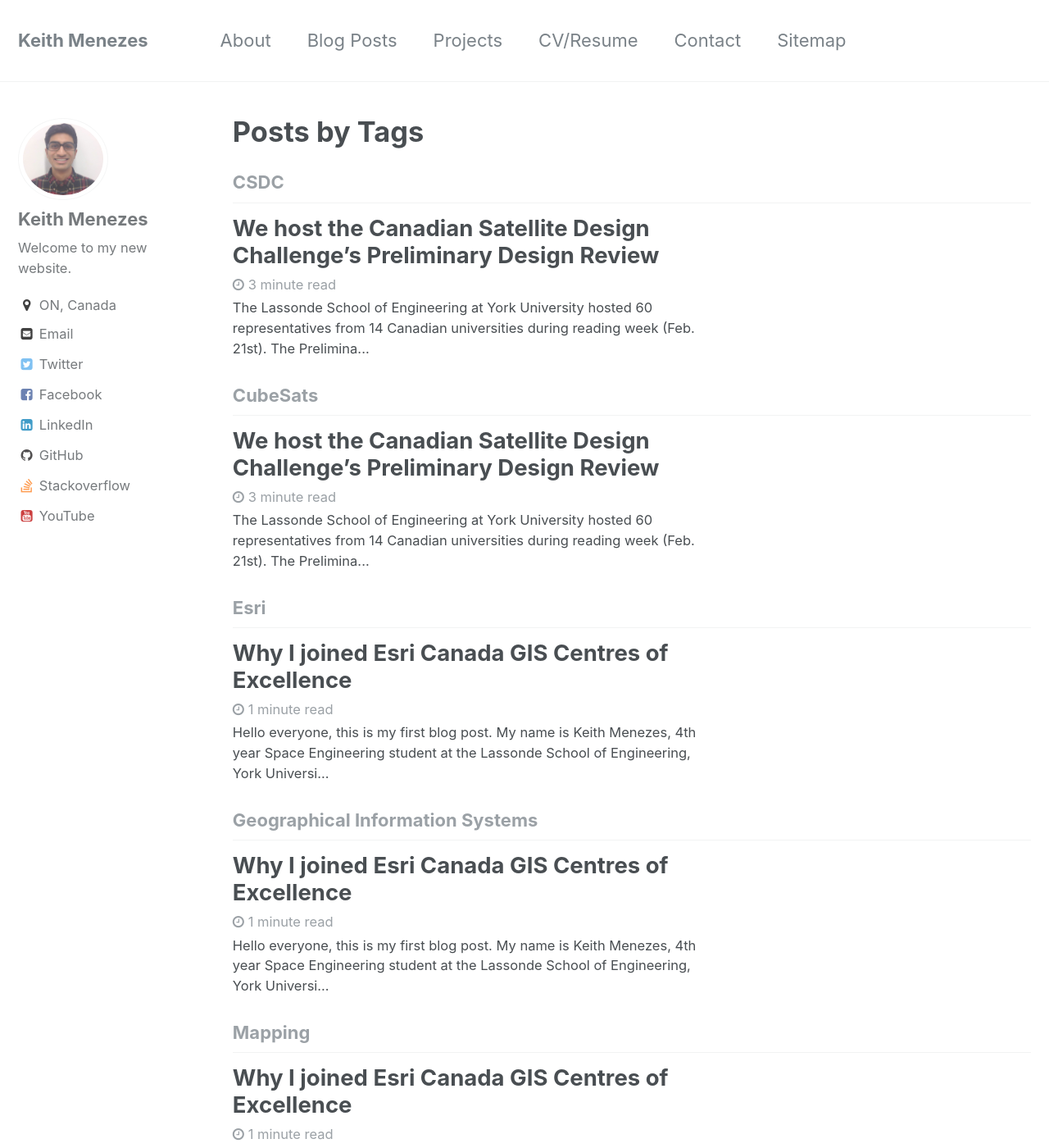
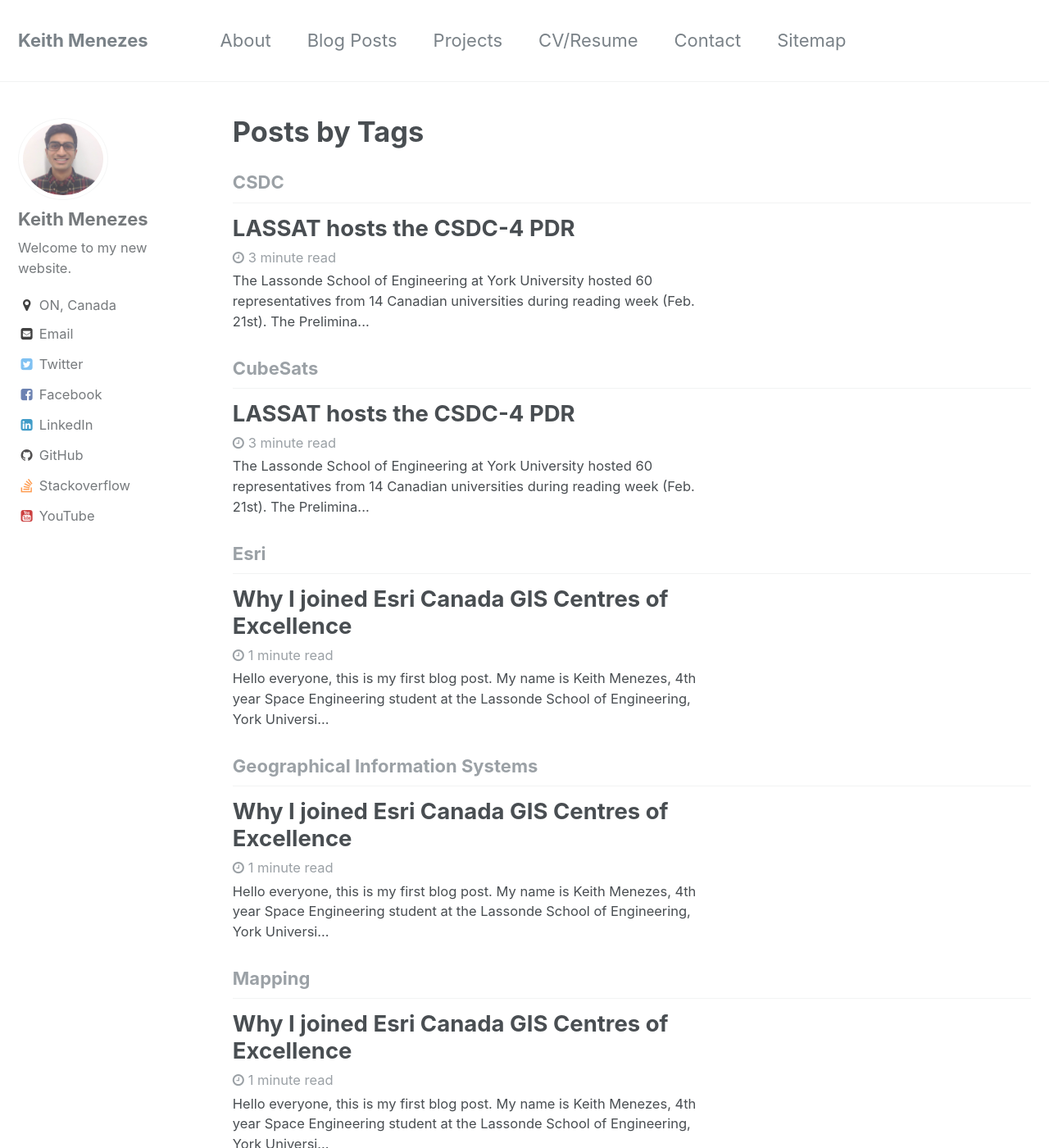
Before and after one commit to kmenezes/kmenezes.github.io, a Jekyll site: the page built from _pages/tag-archive.md, in a window 1280 px wide and 1400 px high. Shown: the whole window at 82% size. Built offline with Jekyll 4.4.1, drawn with Linux system fonts in a browser that asks for light colours; some of the changed text lies outside the part shown.

Commit message:
csdc-pdr article

```diff
--- a/_posts/2017-02-21-blog-post-3.md
+++ b/_posts/2017-02-21-blog-post-3.md
@@ -1,5 +1,5 @@
 ---
-title: 'We host the Canadian Satellite Design Challenge’s Preliminary Design Review'
+title: 'LASSAT hosts the CSDC-4 PDR'
 date: 2017-02-21
 permalink: /posts/2017/27/blog-post-3/
 comments: true
@@ -22,30 +22,30 @@ The Lassonde School of Engineering at York University hosted 60 representatives
 On the first day, the manager of the Canadian Satellite Design Challenge (CSDC) Lawrence Reeves, Systems Engineering Designer at Urthecast, gave a lecture on orbital mechanics.
 
 
-![](assets/images/chesser.jpg "Associate lecturer of Space Engineering and Faculty Advisor for the Lassonde Team")
+![](/assets/images/chesser.jpg "Associate lecturer of Space Engineering and Faculty Advisor for the Lassonde Team")
 **This was followed by a lecture on Satellite Communication by Associate Lecturer of Space Engineering, Hugh Chesser and faculty advisor for the Lassonde School of Engineering team.**
 
 The universities across Canada are well represented in the CSDC. All of them have very interesting payloads that will conduct important science and technology missions.
 
-![](assets/images/attendants.jpg "Coffee Break Between Presentations")
+![](/assets/images/attendants.jpg "Coffee Break Between Presentations")
 **The following university teams are participating in the fourth iteration of the CSDC: University of Alberta, University of British Columbia, Carleton University, Concordia University, École Polytechnique de Montréal, McGill University, University of Manitoba, Queen’s University, Simon Fraser University, University of Toronto, University of Victoria, University of Waterloo, University of Windsor and of course York University.**
 
 ## February 21st 2017
 On the second day of the workshop, the attendees were hosted at The Bergeron Centre for Engineering Excellence at the Lassonde School of Engineering. The attendees took the Amateur Radio exam with Ori Siegal the local accredited examiner. The certification is important because the amateur frequency bands are typically used for communications and are required for telecommunications with university satellites.
 
 ## Then there were two presentations by York University researchers.
-![](assets/images/kristen.jpg "Kristen Cote YorkU graduate student")
+![](/assets/images/kristen.jpg "Kristen Cote YorkU graduate student")
 **First, Kristin Cote, York University graduate student and former AlbertaSat member gave use a perspective on the OSIRIS-Rex Mission and her research.**
 
-![](assets/images/newland.jpg "Assistant Lecturer of Space Engineering Dr. Franz Newland")
+![](/assets/images/newland.jpg "Assistant Lecturer of Space Engineering Dr. Franz Newland")
 **Then another by Assistant Lecturer of Space Engineering Dr. Franz Newland who presented on the Deorbiting Spacecraft using Electrodynamic Tether (Descent) mission which is a collaborative research project with Honeywell, Ryerson University, and Canadian Space Agency.**
 
 The workshop was also attended by members of Microsat Systems Canada Ltd. Matt Cannata (York University Space Engineering Alumni) presented on Design Consideration for Spacecraft Missions and Ross Gillet on Project Management Engineering and Space Systems Engineering.
 
 The workshop ended with a tour of the CRESS lab where our school has a clean room for the assembly and integration of our spacecraft, a thermal vacuum chamber for testing our satellite in space environment conditions, and vibration table for testing our satellite under launch conditions.
 
-![](assets/images/tvac.jpg)
-![](assets/images/vib.jpg)
+![](/assets/images/tvac.jpg)
+![](/assets/images/vib.jpg)
 **Professor Chesser leading the tour of the CRESS Lab**
 
 Overall, the teams were impressed with the facilities we have here at Lassonde and we will be utilizing them as our unique competitive advantage. The teams in the CSDC are now working more as a development community by providing advice and assistance on design considerations which has improved the learning experience of the challenge. Our team is working hard towards the next design review which will take place in September of this year.
```
